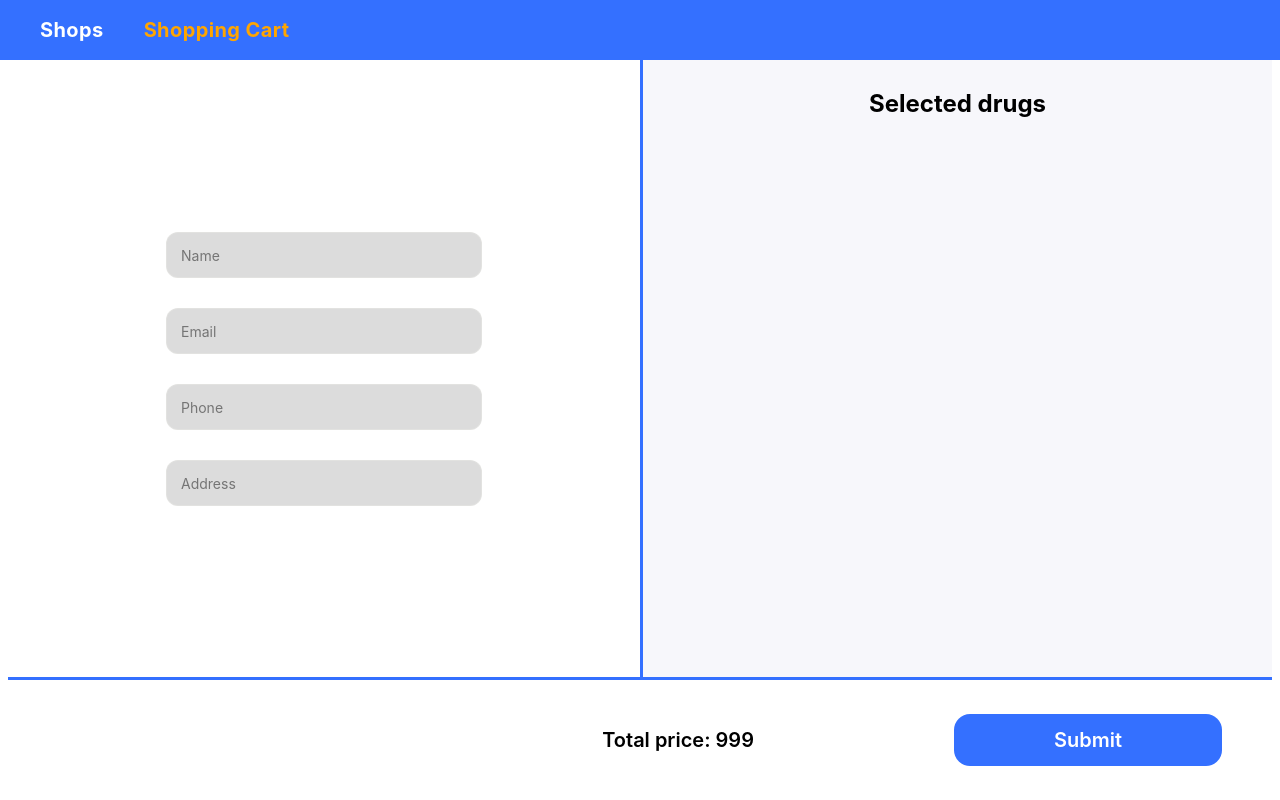
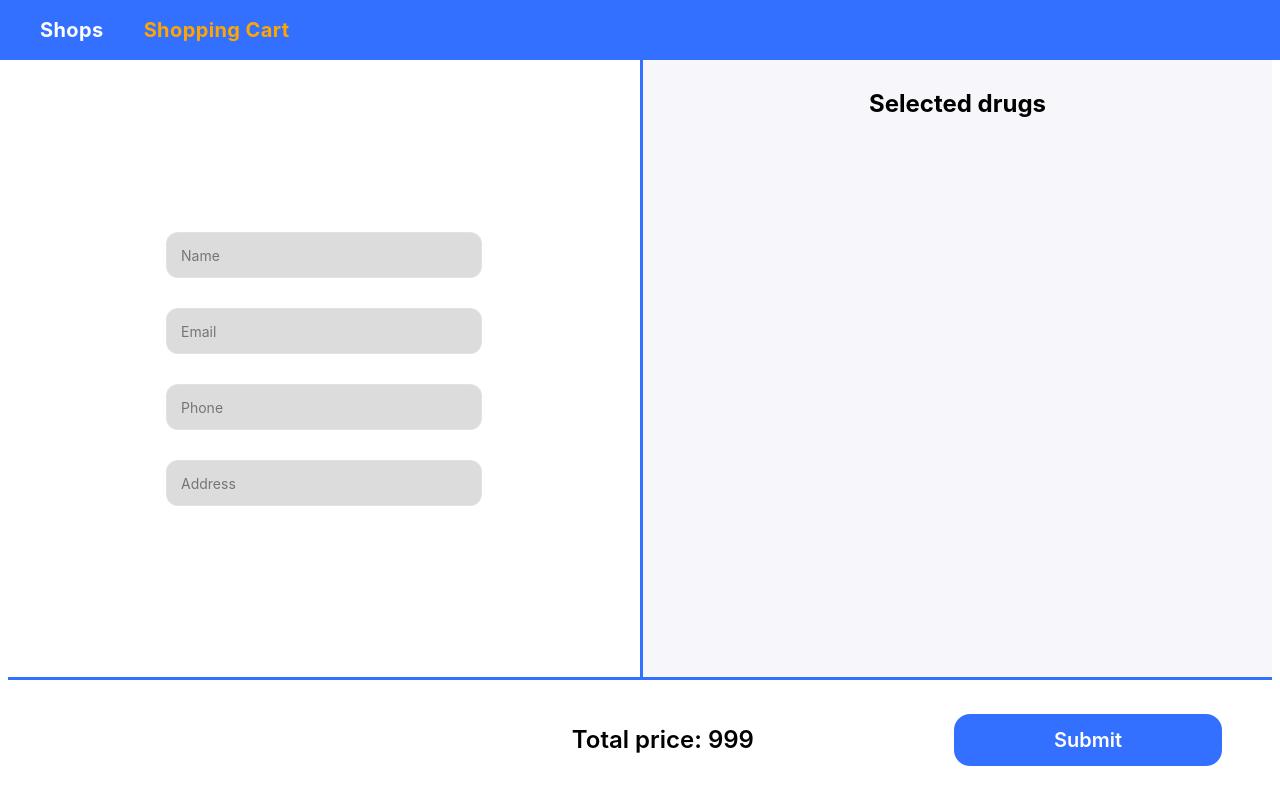
Before and after one commit to Movash/medicine-delivery-app, a React (Create React App) app: page /shoppingCart in a window 1280 px wide. Built offline with nearby package versions, Linux system fonts and the light colour scheme.

Commit message:
change some styles

```diff
--- a/src/pages/ShoppingCartPage/ShoppingCartPage.styled.js
+++ b/src/pages/ShoppingCartPage/ShoppingCartPage.styled.js
@@ -118,7 +118,7 @@ export const SelectedCardList = styled.div`
 export const SelectedTotal = styled.p`
   margin-right: 200px;
   font-weight: 600;
-  font-size: 20px;
+  font-size: 24px;
   line-height: 1.43;
 `;
 
@@ -137,3 +137,7 @@ export const SubmitButton = styled.button`
     background-color: var(--blue-color);
   }
 `;
+
+export const SelectedTotalNumber = styled.span`
+  color: var(--sky-blue-color);
+`;
```
